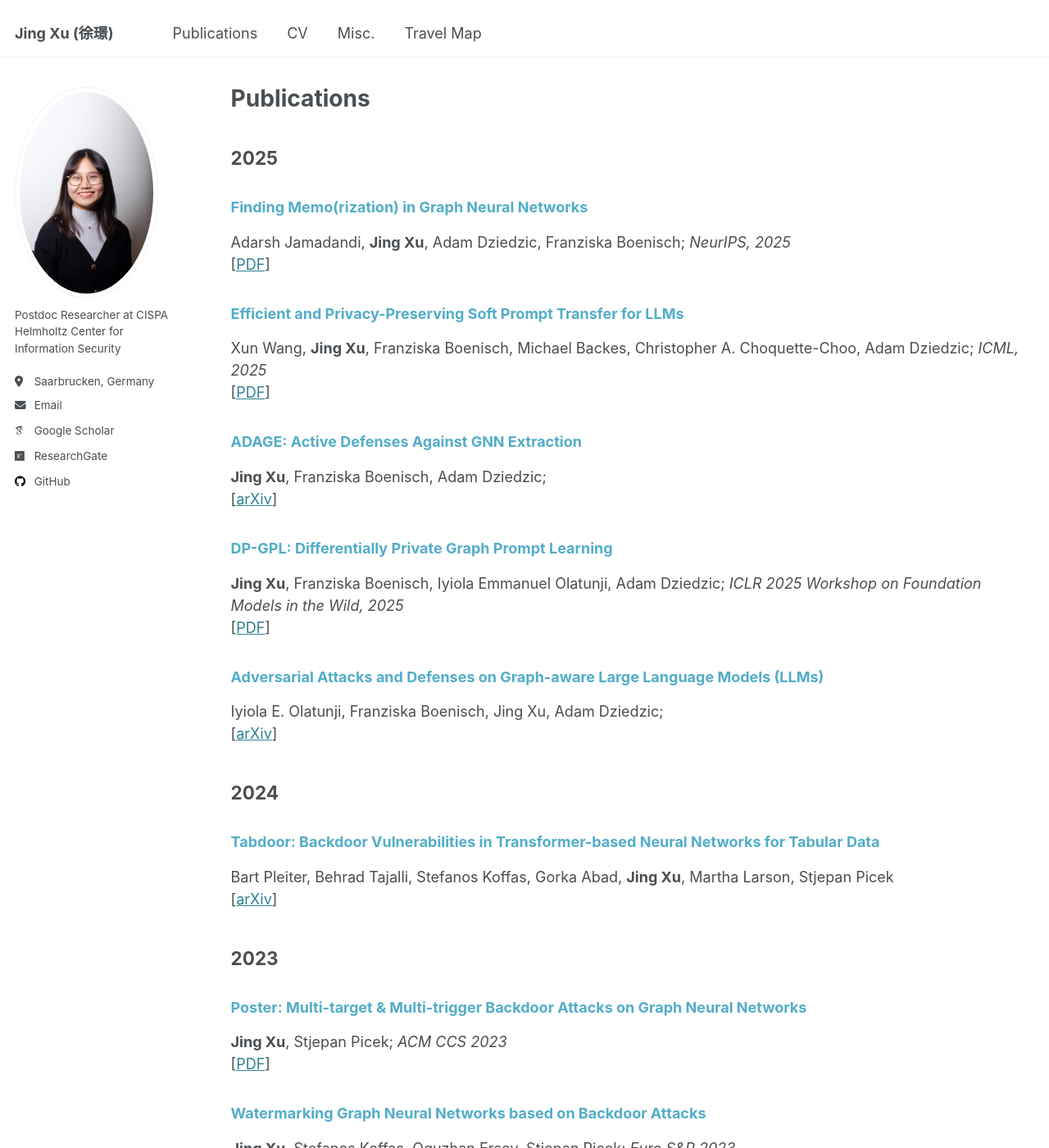
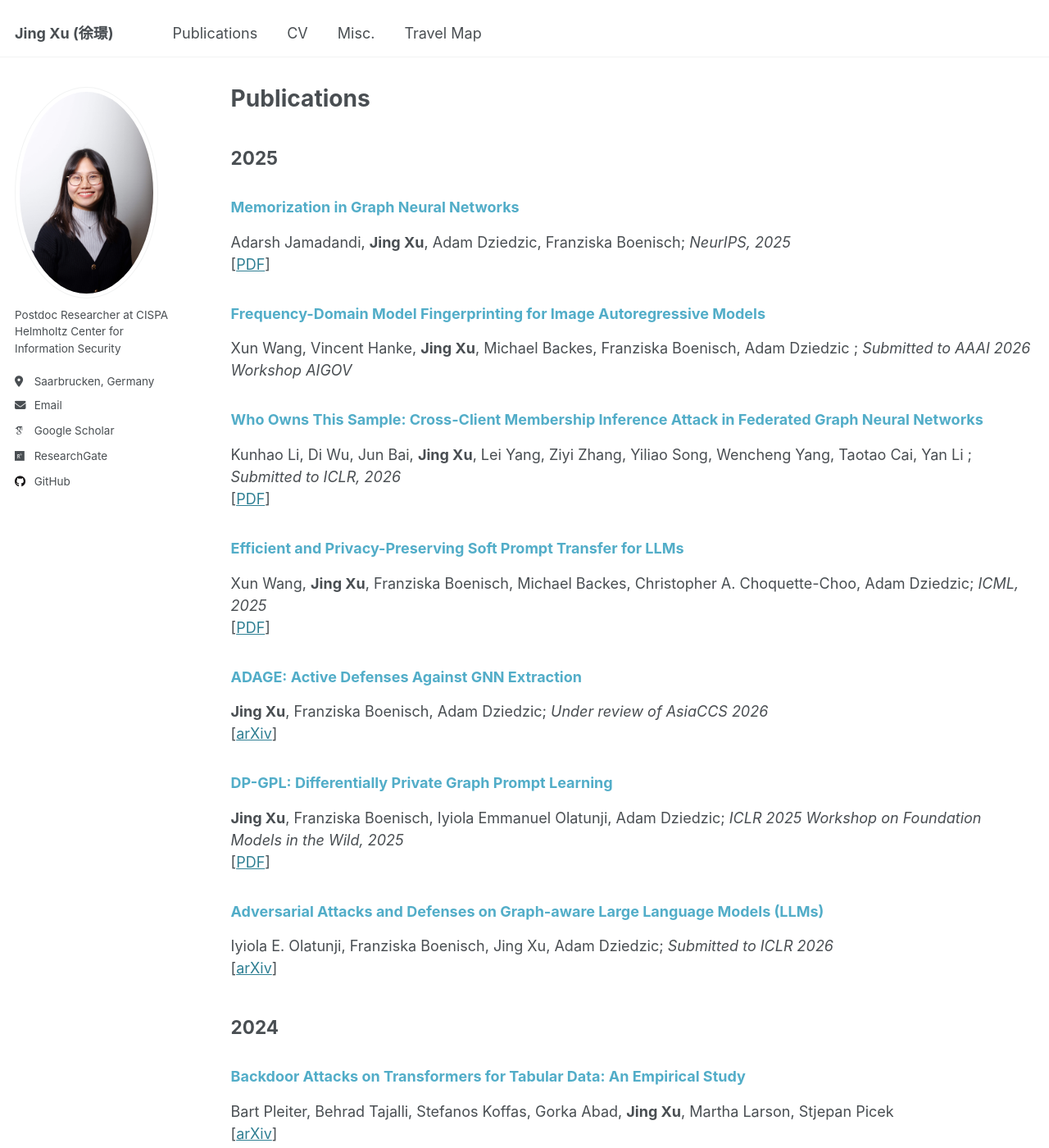
Before and after one commit to xujing1994/xujing1994.github.io, a Jekyll site: the page built from _pages/publications.md, in a window 1280 px wide and 1400 px high. Shown: the whole window at 82% size. Built offline with Jekyll 4.4.1, drawn with Linux system fonts in a browser that asks for light colours; some web fonts are replaced; some of the changed text lies outside the part shown.

Commit message:
Update publication titles and links for clarity

```diff
--- a/_pages/publications.md
+++ b/_pages/publications.md
@@ -5,16 +5,23 @@ permalink: /publications/
 author_profile: true
 ---
 ## 2025
-### <span style="color:#52ADC8">Finding Memo(rization) in Graph Neural Networks</span>
+### <span style="color:#52ADC8">Memorization in Graph Neural Networks</span>
 Adarsh Jamadandi, **Jing Xu**, Adam Dziedzic, Franziska Boenisch; *NeurIPS, 2025* \
-[[PDF](https://arxiv.org/pdf/2508.19352)]
+[[PDF](https://openreview.net/pdf?id=jAJv3CaS4f)]
+
+### <span style="color:#52ADC8">Frequency-Domain Model Fingerprinting for Image Autoregressive Models</span>
+Xun Wang, Vincent Hanke, **Jing Xu**, Michael Backes, Franziska Boenisch, Adam Dziedzic ; *Submitted to AAAI 2026 Workshop AIGOV*
+
+### <span style="color:#52ADC8">Who Owns This Sample: Cross-Client Membership Inference Attack in Federated Graph Neural Networks</span>
+Kunhao Li, Di Wu, Jun Bai, **Jing Xu**, Lei Yang, Ziyi Zhang, Yiliao Song, Wencheng Yang, Taotao Cai, Yan Li ; *Submitted to ICLR, 2026* \
+[[PDF](https://arxiv.org/pdf/2507.19964)]
 
 ### <span style="color:#52ADC8">Efficient and Privacy-Preserving Soft Prompt Transfer for LLMs</span>
 Xun Wang, **Jing Xu**, Franziska Boenisch, Michael Backes, Christopher A. Choquette-Choo, Adam Dziedzic; *ICML, 2025* \
 [[PDF](https://openreview.net/pdf?id=WnTGpncrxK)]
 
 ### <span style="color:#52ADC8">ADAGE: Active Defenses Against GNN Extraction</span>
-**Jing Xu**, Franziska Boenisch, Adam Dziedzic; \
+**Jing Xu**, Franziska Boenisch, Adam Dziedzic; *Under review of AsiaCCS 2026*\
 [[arXiv](https://arxiv.org/pdf/2503.00065)]
 
 ### <span style="color:#52ADC8">DP-GPL: Differentially Private Graph Prompt Learning</span>
@@ -22,13 +29,13 @@ Xun Wang, **Jing Xu**, Franziska Boenisch, Michael Backes, Christopher A. Choque
 [[PDF](https://openreview.net/pdf?id=W8nrK1ajDH)]
 
 ### <span style="color:#52ADC8">Adversarial Attacks and Defenses on Graph-aware Large Language Models (LLMs)</span>
-Iyiola E. Olatunji, Franziska Boenisch, Jing Xu, Adam Dziedzic; \
+Iyiola E. Olatunji, Franziska Boenisch, Jing Xu, Adam Dziedzic; *Submitted to ICLR 2026*\
 [[arXiv](https://www.arxiv.org/pdf/2508.04894)]
 
 
 ## 2024
 
-### <span style="color:#52ADC8">Tabdoor: Backdoor Vulnerabilities in Transformer-based Neural Networks for Tabular Data</span>
+### <span style="color:#52ADC8">Backdoor Attacks on Transformers for Tabular Data: An Empirical Study</span>
 Bart Pleiter, Behrad Tajalli, Stefanos Koffas, Gorka Abad, **Jing Xu**, Martha Larson, Stjepan Picek \
 [[arXiv](https://arxiv.org/abs/2311.07550)]
 
@@ -46,7 +53,7 @@ Bart Pleiter, Behrad Tajalli, Stefanos Koffas, Gorka Abad, **Jing Xu**, Martha L
 **Jing Xu**, Gorka Abad, Stjepan Picek; *IJCNN 2023* \
 [[PDF](https://pure.tudelft.nl/ws/portalfiles/portal/157471643/Rethinking_the_Trigger_injecting_Position_in_Graph_Backdoor_Attack.pdf)]
 
-### <span style="color:#52ADC8">BlindSage: Label Inference Attacks against Node-level Vertical Federated Graph Neural Networks</span>
+### <span style="color:#52ADC8">Label Inference Attacks Against Node-level Vertical Federated GNNs</span>
 Marco Arazzi, Mauro Conti, Stefanos Koffas, Marina Krcek, Antonino Nocera, Stjepan Picek, **Jing Xu** \
 [[arXiv](https://arxiv.org/abs/2308.02465)]
 
```
